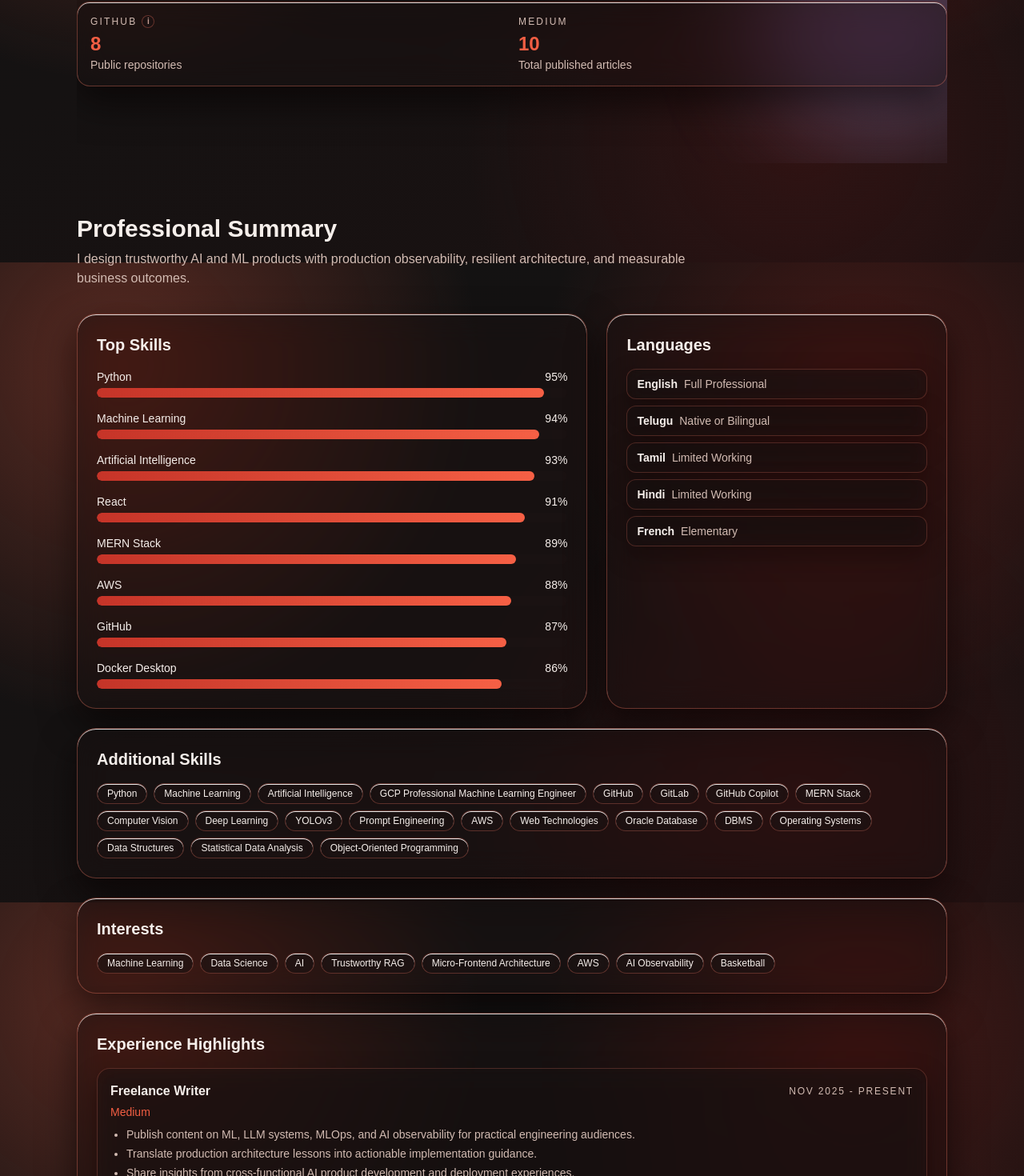
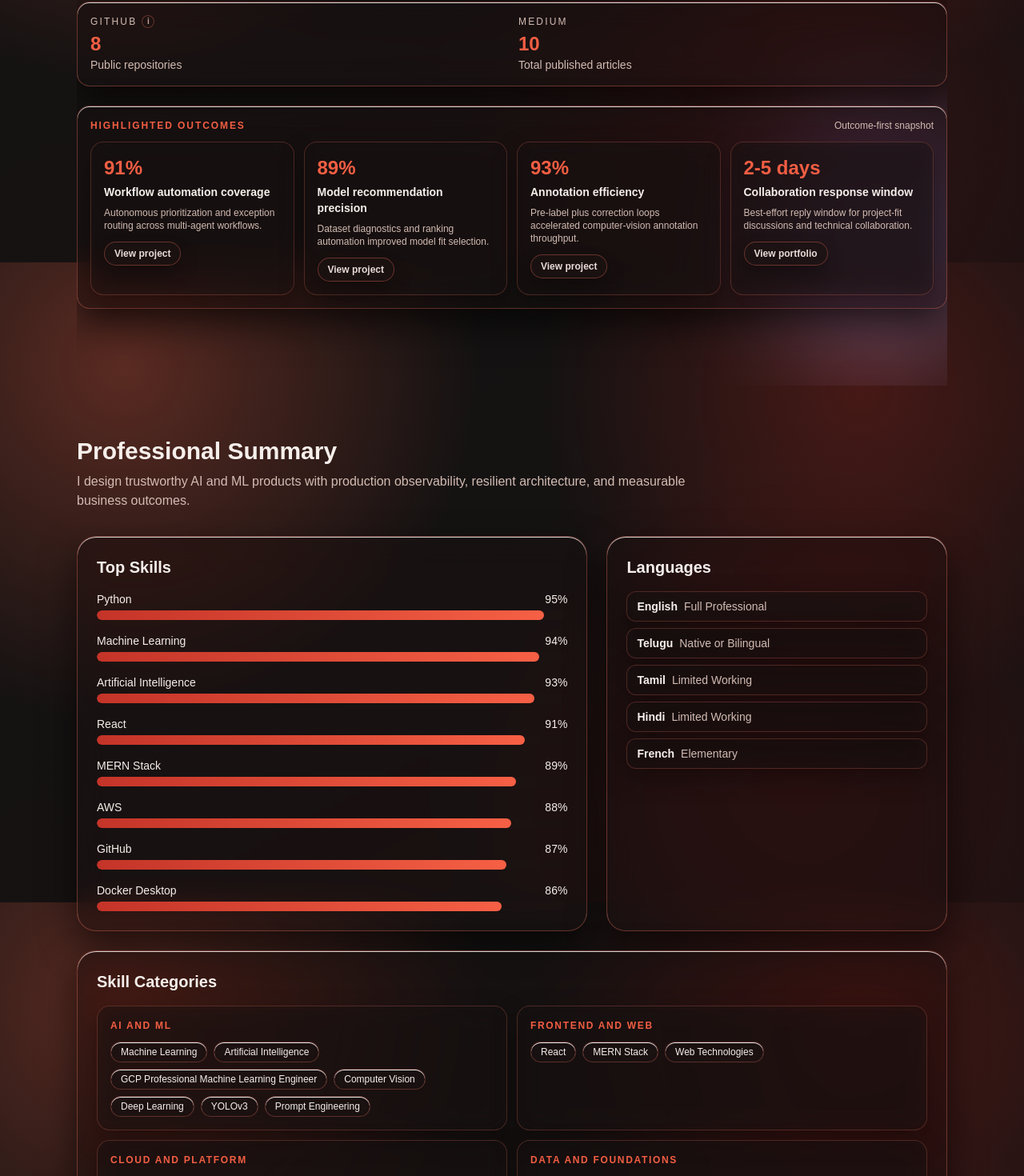
Before and after one commit to Ramdragneel01/dragon-portfolio, a React (Vite) app: page / in a window 1280 px wide. Shown: the part 1272-2742 px from the top of the page at 80% size. Built offline with nearby package versions, Linux system fonts and the light colour scheme; no server answers.

Commit message:
feat: refresh portfolio contact UX and repo sync

```diff
--- a/package.json
+++ b/package.json
@@ -27,14 +27,15 @@
     "helmet": "^8.1.0",
     "react": "^19.0.0",
     "react-dom": "^19.0.0",
+    "react-icons": "^5.6.0",
     "react-router-dom": "^7.14.2",
     "rss-parser": "^3.13.0",
     "zod": "^3.24.1"
   },
   "devDependencies": {
     "@eslint/js": "^9.14.0",
+    "@vitejs/plugin-react": "^4.4.1",
     "@vitest/coverage-v8": "^2.1.9",
-    "@vitejs/plugin-react": "^4.4.1",
     "autoprefixer": "^10.4.20",
     "concurrently": "^9.2.1",
     "eslint": "^9.14.0",
--- a/src/components/About.jsx
+++ b/src/components/About.jsx
@@ -13,6 +13,61 @@ const SKILLS = [
 
 const CERTIFICATION_PREVIEW_COUNT = 8;
 
+const SKILL_GROUP_RULES = [
+  {
+    title: "AI and ML",
+    matcher:
+      /(machine learning|artificial intelligence|\bai\b|\bml\b|llm|nlp|prompt|computer vision|deep learning|rag|mlops|yolo|emotion|speech)/i,
+  },
+  {
+    title: "Frontend and Web",
+    matcher: /(react|next\.?js|javascript|typescript|mern|web|frontend|ui|ux|micro-frontend)/i,
+  },
+  {
+    title: "Cloud and Platform",
+    matcher: /(aws|gcp|azure|docker|kubernetes|gitlab|github|copilot|vertex|api)/i,
+  },
+  {
+    title: "Data and Foundations",
+    matcher: /(python|sql|oracle|dbms|data structures|operating systems|object-oriented|statistical|analysis|oop)/i,
+  },
+];
+
+/**
+ * Group skill labels into high-signal recruiter-friendly categories.
+ *
+ * @param {Array<string>} skillLabels Flat list of skill names.
+ * @returns {Array<{title: string, items: string[]}>} Grouped skill entries.
+ */
+function buildSkillGroups(skillLabels) {
+  const uniqueSkillLabels = Array.from(
+    new Set(
+      (Array.isArray(skillLabels) ? skillLabels : [])
+        .map((label) => (typeof label === "string" ? label.trim() : ""))
+        .filter(Boolean)
+    )
+  );
+
+  if (!uniqueSkillLabels.length) {
+    return [];
+  }
+
+  const groupedItems = SKILL_GROUP_RULES.map((rule) => ({
+    title: rule.title,
+    items: [],
+  }));
+
+  for (const label of uniqueSkillLabels) {
+    const ruleIndex = SKILL_GROUP_RULES.findIndex((rule) => rule.matcher.test(label));
+
+    if (ruleIndex >= 0) {
+      groupedItems[ruleIndex].items.push(label);
+    }
+  }
+
+  return groupedItems.filter((group) => group.items.length);
+}
+
 /**
  * Render profile background with skill bars, language proficiency, and experience highlights.
  *
@@ -24,6 +79,12 @@ function About({ config, profile, loading = false }) {
 
   const skills = profile?.topSkills?.length ? profile.topSkills : config?.skills?.length ? config.skills : SKILLS;
   const additionalSkills = Array.isArray(profile?.skills) ? profile.skills : [];
+  const skillGroups = buildSkillGroups([
+    ...skills
+      .map((skill) => (typeof skill === "string" ? skill : skill?.name))
+      .filter(Boolean),
+    ...additionalSkills,
+  ]);
   const languages = profile?.languages || [];
   const experience = profile?.experience || [];
   const certifications = profile?.certifications || [];
@@ -119,6 +180,34 @@ function About({ config, profile, loading = false }) {
             </motion.aside>
           </div>
 
+          {skillGroups.length ? (
+            <motion.div
+              className="glass-card mt-6 rounded-3xl p-6"
+              initial={{ opacity: 0, y: 20 }}
+              whileInView={{ opacity: 1, y: 0 }}
+              viewport={{ amount: 0.2, once: true }}
+              transition={{ duration: 0.6, delay: 0.11, ease: "easeOut" }}
+            >
+              <h3 className="text-xl font-semibold">Skill Categories</h3>
+              <div className="mt-4 grid gap-3 md:grid-cols-2">
+                {skillGroups.map((group) => (
+                  <article key={group.title} className="glass-card-soft rounded-2xl p-4">
+                    <p className="text-xs font-semibold uppercase tracking-[0.14em] text-[rgba(var(--accent-rgb),0.95)]">
+                      {group.title}
+                    </p>
+                    <div className="mt-3 flex flex-wrap gap-2">
+                      {group.items.map((item) => (
+                        <span key={`${group.title}-${item}`} className="glass-chip rounded-full px-3 py-1 text-xs text-[var(--text-primary)]">
+                          {item}
+                        </span>
+                      ))}
+                    </div>
+                  </article>
+                ))}
+              </div>
+            </motion.div>
+          ) : null}
+
           {additionalSkills.length ? (
             <motion.div
               className="glass-card mt-6 rounded-3xl p-6"
@@ -127,7 +216,7 @@ function About({ config, profile, loading = false }) {
               viewport={{ amount: 0.2, once: true }}
               transition={{ duration: 0.6, delay: 0.12, ease: "easeOut" }}
             >
-              <h3 className="text-xl font-semibold">Additional Skills</h3>
+              <h3 className="text-xl font-semibold">All Skills</h3>
               <div className="mt-4 flex flex-wrap gap-2">
                 {additionalSkills.map((skillName) => (
                   <span key={skillName} className="glass-chip rounded-full px-3 py-1 text-xs text-[var(--text-primary)]">
--- a/src/components/Contact.jsx
+++ b/src/components/Contact.jsx
@@ -1,20 +1,26 @@
 // Generated by GitHub Copilot
 import { useState } from "react";
+import { FaDiscord, FaGithub, FaLinkedinIn, FaMediumM, FaRedditAlien } from "react-icons/fa";
 import { buildApiUrl } from "../utils/api";
 
 function Contact({ config, apiBaseUrl, profile, loading = false }) {
   const [status, setStatus] = useState("");
   const [form, setForm] = useState({ name: "", email: "", message: "" });
   const [errors, setErrors] = useState({ name: "", email: "", message: "" });
+  const collaborationConfig = config?.collaboration || {};
   const contactApiUrl = buildApiUrl("/contact", apiBaseUrl);
   const linkedinUrl = profile?.contact?.linkedin || "https://www.linkedin.com/in/ramprakashdhulipudi/";
   const githubUrl = profile?.contact?.github || "https://github.com/Ramdragneel01";
   const mediumUrl = profile?.contact?.medium || "https://medium.com/@RamPrakashD";
+  const redditUrl = profile?.contact?.reddit || "https://www.reddit.com/user/Sad_Echo5408/";
+  const discordUrl = profile?.contact?.discord || "https://discord.gg/mRUesvV3A";
 
   const socialLinks = [
-    { label: "LinkedIn", href: linkedinUrl },
-    { label: "GitHub", href: githubUrl },
-    { label: "Medium", href: mediumUrl },
+    { label: "LinkedIn", href: linkedinUrl, Icon: FaLinkedinIn },
+    { label: "GitHub", href: githubUrl, Icon: FaGithub },
+    { label: "Medium", href: mediumUrl, Icon: FaMediumM },
+    { label: "Reddit", href: redditUrl, Icon: FaRedditAlien },
+    { label: "Discord", href: discordUrl, Icon: FaDiscord },
   ];
 
   if (loading) {
@@ -22,20 +28,9 @@ function Contact({ config, apiBaseUrl, profile, loading = false }) {
       <section className="py-16" id="contact">
         <h2 className="text-3xl font-bold">{config?.title}</h2>
 
+        <div className="mt-6 grid gap-4 lg:grid-cols-[minmax(0,1fr)_17rem]">
           <div
-          className="mt-6 grid gap-3 sm:grid-cols-3"
-          role="status"
-          aria-live="polite"
-          aria-label="Loading contact links"
-          aria-busy="true"
-        >
-          <div className="skeleton h-[50px] rounded-2xl" />
-          <div className="skeleton h-[50px] rounded-2xl" />
-          <div className="skeleton h-[50px] rounded-2xl" />
-        </div>
-
-        <div
-          className="glass-card mt-6 max-w-2xl space-y-4 rounded-3xl p-6"
+            className="glass-card space-y-4 rounded-3xl p-6"
             role="status"
             aria-live="polite"
             aria-label="Loading contact form"
@@ -45,6 +40,22 @@ function Contact({ config, apiBaseUrl, profile, loading = false }) {
             <div className="skeleton h-[48px] rounded-xl" />
             <div className="skeleton h-32 rounded-xl" />
             <div className="skeleton h-[44px] w-40 rounded-lg" />
+          </div>
+
+          <div
+            className="glass-card rounded-3xl p-4"
+            role="status"
+            aria-live="polite"
+            aria-label="Loading social links"
+            aria-busy="true"
+          >
+            <div className="skeleton h-4 w-24 rounded-md" />
+            <div className="mt-3 space-y-2">
+              {Array.from({ length: 5 }).map((_, index) => (
+                <div key={`social-skeleton-${index}`} className="skeleton h-10 rounded-xl" />
+              ))}
+            </div>
+          </div>
         </div>
       </section>
     );
@@ -121,21 +132,42 @@ function Contact({ config, apiBaseUrl, profile, loading = false }) {
     <section className="py-16" id="contact">
       <h2 className="text-3xl font-bold">{config?.title}</h2>
 
-      <div className="mt-6 grid gap-3 sm:grid-cols-3">
-        {socialLinks.map((socialLink) => (
-          <a
-            key={socialLink.label}
-            href={socialLink.href}
-            target="_blank"
-            rel="noreferrer"
-            className="glass-card-soft rounded-2xl px-4 py-3 text-sm font-semibold text-[var(--text-primary)] transition hover:-translate-y-0.5 hover:text-[rgba(var(--accent-rgb),0.95)]"
-          >
-            {socialLink.label}
-          </a>
+      {collaborationConfig?.title ? (
+        <article className="glass-card mt-6 rounded-3xl p-6">
+          <h3 className="text-xl font-semibold">{collaborationConfig.title}</h3>
+          {collaborationConfig.summary ? (
+            <p className="mt-2 text-sm text-[var(--text-secondary)]">{collaborationConfig.summary}</p>
+          ) : null}
+
+          {Array.isArray(collaborationConfig.topics) && collaborationConfig.topics.length ? (
+            <ul className="mt-4 list-disc space-y-1.5 pl-5 text-sm text-[var(--text-secondary)]">
+              {collaborationConfig.topics.map((topic) => (
+                <li key={topic}>{topic}</li>
+              ))}
+            </ul>
+          ) : null}
+
+          {Array.isArray(collaborationConfig.availability) && collaborationConfig.availability.length ? (
+            <div className="mt-4 flex flex-wrap gap-2">
+              {collaborationConfig.availability.map((item) => (
+                <span key={item} className="glass-chip rounded-full px-3 py-1 text-xs text-[var(--text-primary)]">
+                  {item}
+                </span>
               ))}
             </div>
+          ) : null}
 
-      <form className="glass-card mt-6 max-w-2xl space-y-4 rounded-3xl p-6" onSubmit={handleSubmit}>
+          {collaborationConfig.responseExpectation ? (
+            <p className="mt-4 text-sm text-[var(--text-secondary)]">
+              <span className="font-semibold text-[var(--text-primary)]">Response expectation:</span>{" "}
+              {collaborationConfig.responseExpectation}
+            </p>
+          ) : null}
+        </article>
+      ) : null}
+
+      <div className="mt-6 grid gap-4 lg:grid-cols-[minmax(0,1fr)_17rem] lg:items-start">
+        <form className="glass-card w-full space-y-4 rounded-3xl p-6" onSubmit={handleSubmit}>
           <input
             className="glass-input w-full px-4 py-3"
             type="text"
@@ -184,6 +216,28 @@ function Contact({ config, apiBaseUrl, profile, loading = false }) {
             {status}
           </p>
         </form>
+
+        <aside className="glass-card rounded-3xl p-4">
+          <p className="text-xs font-semibold uppercase tracking-[0.16em] text-[rgba(var(--accent-rgb),0.95)]">
+            Connect
+          </p>
+          <div className="mt-3 space-y-2">
+            {socialLinks.map((socialLink) => (
+              <a
+                key={socialLink.label}
+                href={socialLink.href}
+                target="_blank"
+                rel="noreferrer"
+                className="glass-button-secondary flex w-full items-center gap-3 rounded-full px-3 py-2.5 text-sm font-semibold"
+                aria-label={socialLink.label}
+              >
+                <socialLink.Icon className="h-4 w-4 shrink-0" aria-hidden="true" />
+                <span>{socialLink.label}</span>
+              </a>
+            ))}
+          </div>
+        </aside>
+      </div>
     </section>
   );
 }
--- a/src/components/Hero.jsx
+++ b/src/components/Hero.jsx
@@ -395,6 +395,11 @@ function Hero({ config, profile, loading, error = "" }) {
   const displayHeadline = getHeroHeadline(sourceHeadline, config?.heading);
   const displaySummary = profile?.identity?.summary || config?.summary;
   const displayLocation = profile?.identity?.location || "Hyderabad, India";
+  const heroAchievements = Array.isArray(config?.achievements)
+    ? config.achievements
+      .filter((item) => item?.value && item?.label)
+      .slice(0, 4)
+    : [];
   const githubUrl = profile?.contact?.github || "https://github.com/Ramdragneel01";
   const mediumUrl = profile?.contact?.medium || "https://medium.com/@RamPrakashD";
   const dragonAction = getDragonAction(scrollProgress);
@@ -656,6 +661,44 @@ function Hero({ config, profile, loading, error = "" }) {
           </>
         )}
       </motion.div>
+
+      {heroAchievements.length ? (
+        <motion.div
+          initial={{ opacity: 0, y: 20 }}
+          whileInView={{ opacity: 1, y: 0 }}
+          viewport={{ amount: 0.2, once: true }}
+          transition={{ duration: 0.6, delay: 0.16, ease: "easeOut" }}
+          className="glass-card mt-6 rounded-2xl p-4"
+        >
+          <div className="mb-3 flex flex-wrap items-center justify-between gap-2">
+            <p className="text-xs font-semibold uppercase tracking-[0.16em] text-[rgba(var(--accent-rgb),0.95)]">
+              Highlighted Outcomes
+            </p>
+            <p className="text-xs text-[var(--text-secondary)]">Outcome-first snapshot</p>
+          </div>
+          <div className="grid gap-3 md:grid-cols-2 xl:grid-cols-4">
+            {heroAchievements.map((achievement) => (
+              <article key={`${achievement.label}-${achievement.value}`} className="glass-card-soft rounded-2xl p-4">
+                <p className="text-2xl font-bold text-[rgba(var(--accent-rgb),0.95)]">{achievement.value}</p>
+                <p className="mt-1 text-sm font-semibold text-[var(--text-primary)]">{achievement.label}</p>
+                {achievement.evidence ? (
+                  <p className="mt-2 text-xs text-[var(--text-secondary)]">{achievement.evidence}</p>
+                ) : null}
+                {achievement.projectUrl ? (
+                  <a
+                    href={achievement.projectUrl}
+                    target="_blank"
+                    rel="noreferrer"
+                    className="glass-button-secondary mt-3 inline-flex rounded-full px-3 py-1.5 text-xs font-semibold"
+                  >
+                    {achievement.projectLabel || "View project"}
+                  </a>
+                ) : null}
+              </article>
+            ))}
+          </div>
+        </motion.div>
+      ) : null}
     </section>
   );
 }
--- a/src/config/siteConfig.js
+++ b/src/config/siteConfig.js
@@ -6,6 +6,36 @@ export const siteConfig = {
     summary:
       "I build production AI systems and scalable frontend platforms with a strong focus on trust, observability, and shipping velocity.",
     roles: ["Data Scientist", "ML Engineer", "React Architect", "GenAI Builder"],
+    achievements: [
+      {
+        value: "91%",
+        label: "Workflow automation coverage",
+        evidence: "Autonomous prioritization and exception routing across multi-agent workflows.",
+        projectUrl: "https://github.com/Ramdragneel01/autonomous-workflow-optimization-agents",
+        projectLabel: "View project",
+      },
+      {
+        value: "89%",
+        label: "Model recommendation precision",
+        evidence: "Dataset diagnostics and ranking automation improved model fit selection.",
+        projectUrl: "https://github.com/Ramdragneel01/automated-ml-prediction-annotation-system",
+        projectLabel: "View project",
+      },
+      {
+        value: "93%",
+        label: "Annotation efficiency",
+        evidence: "Pre-label plus correction loops accelerated computer-vision annotation throughput.",
+        projectUrl: "https://github.com/Ramdragneel01/automated-ml-prediction-annotation-system",
+        projectLabel: "View project",
+      },
+      {
+        value: "2-5 days",
+        label: "Collaboration response window",
+        evidence: "Best-effort reply window for project-fit discussions and technical collaboration.",
+        projectUrl: "https://github.com/Ramdragneel01/dragon-portfolio",
+        projectLabel: "View portfolio",
+      },
+    ],
   },
   sections: [
     { id: "hero", component: "Hero", enabled: true },
@@ -44,6 +74,18 @@ export const siteConfig = {
       success: "Message sent successfully.",
       failure: "Could not send message right now.",
     },
+    collaboration: {
+      title: "Open To Collaborate",
+      summary:
+        "I collaborate on high-signal AI and frontend platform work where reliability, observability, and measurable delivery outcomes matter.",
+      topics: [
+        "Trustworthy RAG evaluation and benchmark design",
+        "MLOps reliability and observability loops",
+        "Enterprise micro-frontend hardening and release governance",
+      ],
+      availability: ["Hyderabad, India", "Remote collaboration", "Project and platform engagements"],
+      responseExpectation: "Best-effort response within 2 to 5 business days.",
+    },
   },
   chat: {
     enabled: true,
--- a/src/hooks/usePortfolioData.js
+++ b/src/hooks/usePortfolioData.js
@@ -20,7 +20,7 @@ async function buildGithubEnhancedFallbackData() {
 
   const [profileResponse, reposResponse] = await Promise.all([
     fetch(`https://api.github.com/users/${fallbackUsername}`),
-    fetch(`https://api.github.com/users/${fallbackUsername}/repos?sort=updated&per_page=8&type=owner`),
+    fetch(`https://api.github.com/users/${fallbackUsername}/repos?sort=updated&per_page=30&type=owner`),
   ]);
 
   if (!profileResponse.ok || !reposResponse.ok) {
```
Also changed, not shown: 2 other files (tests, documents, lock files or other folders). Lines whose indentation alone changed are shown as unchanged.
